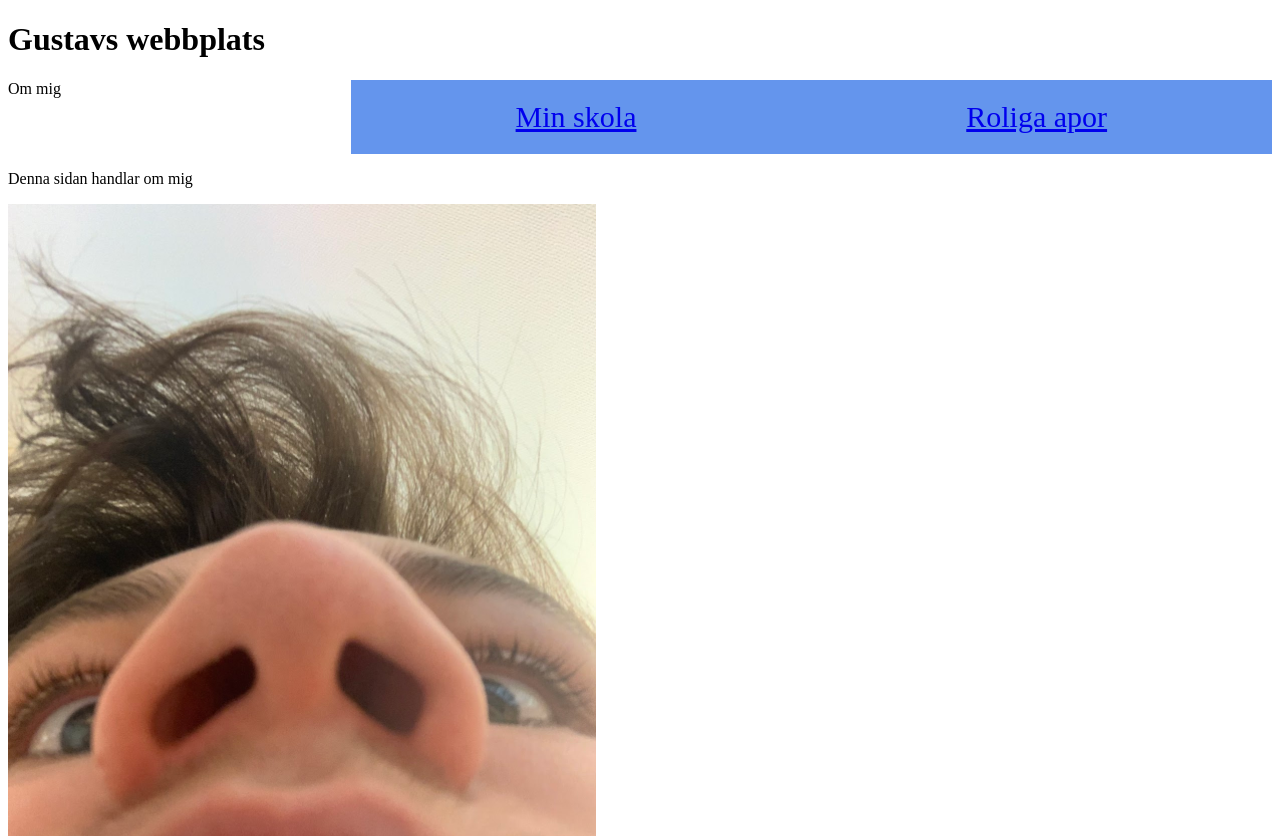
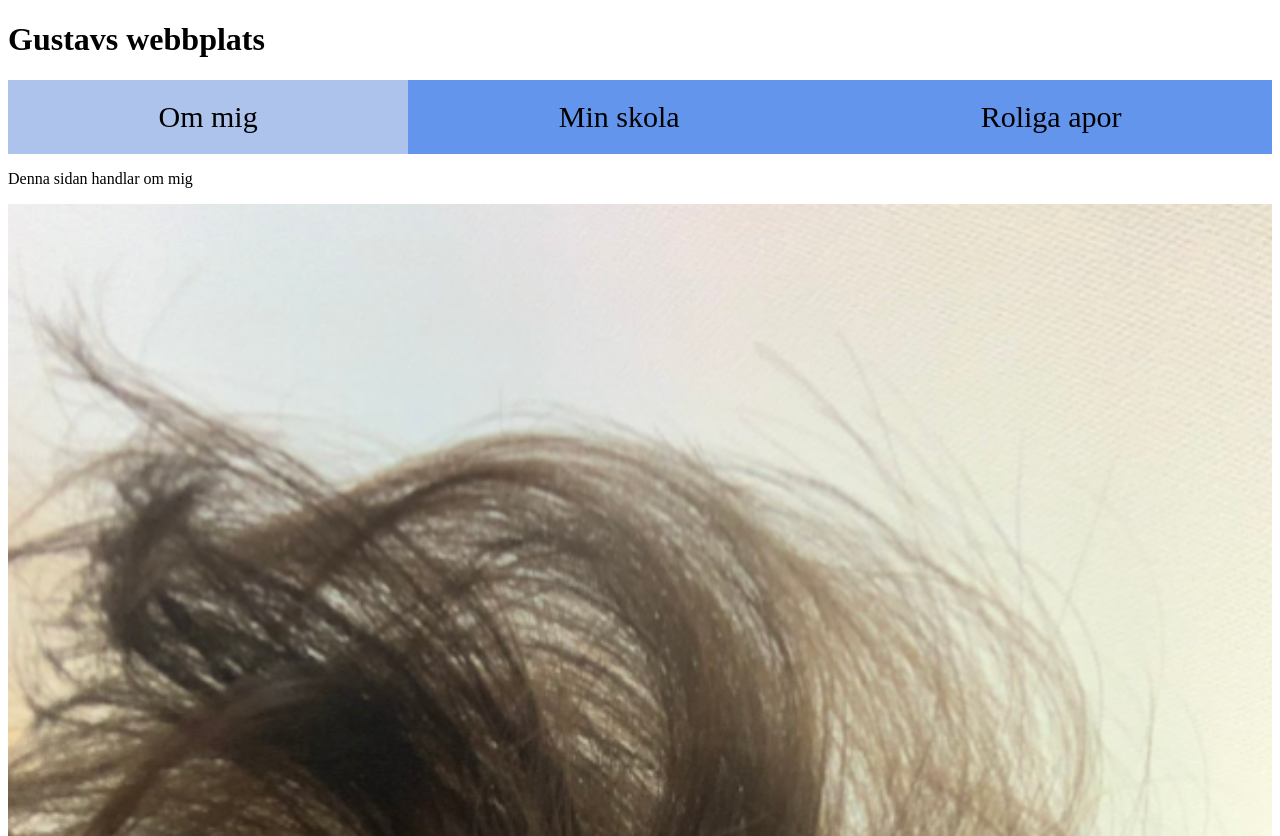
Before and after one commit to GustavJohansson420/Min-webbplats, a plain HTML site: page Webbplats Gustav/index.html in a window 1280 px wide. Shown: the top 836 px of the page. Drawn offline with Linux system fonts and the light colour scheme.

Commit message:
Update style.css

```diff
--- a/Webbplats Gustav/style.css
+++ b/Webbplats Gustav/style.css
@@ -8,6 +8,22 @@
     font-size: 30px;
     text-align: center;
 }
+.item2 {
+    background-color: rgb(174, 195, 235);
+    padding: 20px;
+    font-size: 30px;
+    text-align: center;
+}
 .item:hover {
     background-color: rgb(174, 195, 235);
 }
+a:visited {
+    color:black
+}
+a:link {
+    color: black;
+    text-decoration: none;
+}
+.Bild1 {
+    width: 100%;
+}
```
